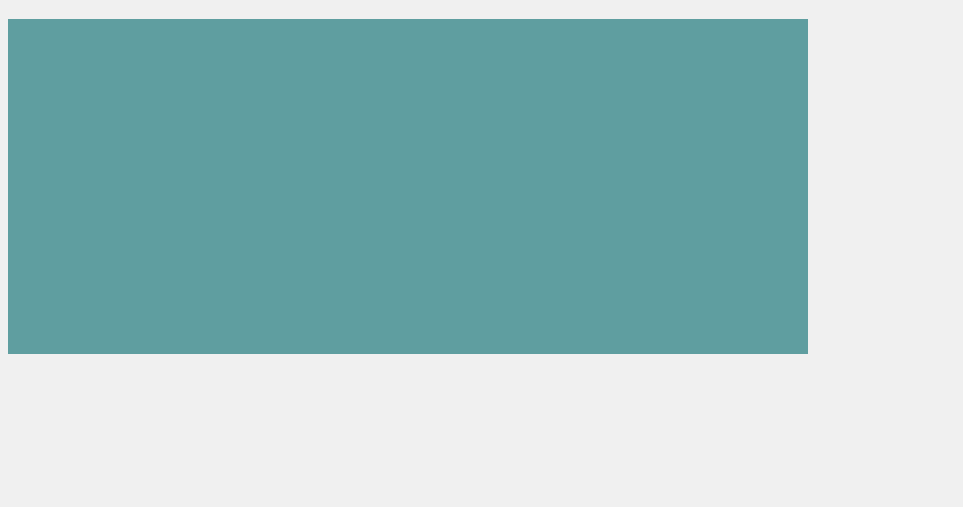
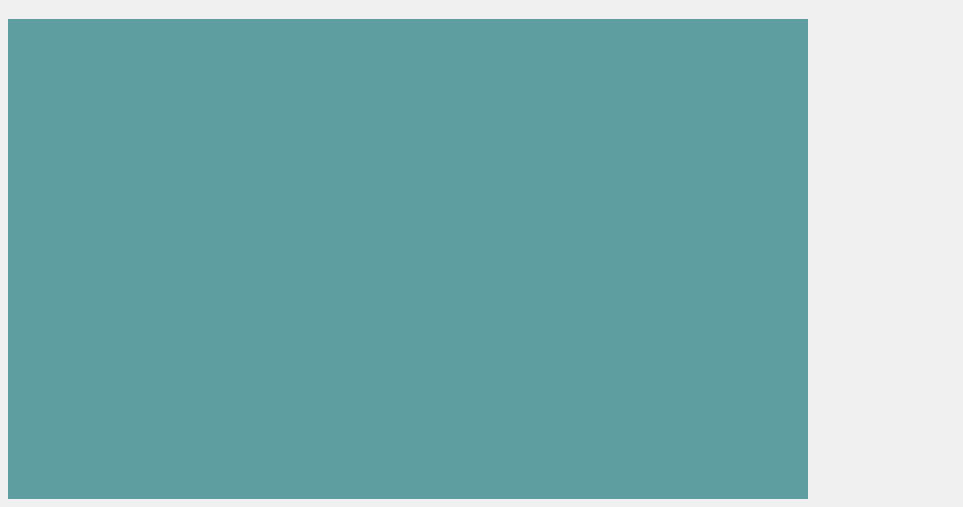
Before and after one commit to uniboxx/domExample, a plain HTML site: page index.html in a window 1280 px wide. Shown: the part 718-1225 px from the top of the page, without its empty margins (0-963 px from the left). Before the commit the page ends 1080 px from the top, so only its background shows below. Drawn offline with Linux system fonts and the light colour scheme.

Commit message:
first commit

```diff
--- a/style.css
+++ b/style.css
@@ -56,6 +56,6 @@ h6 {
 
 #generated-elements {
   background-color: cadetblue;
-  height: 335px;
+  height: 30rem;
   width: 800px;
 }
```
